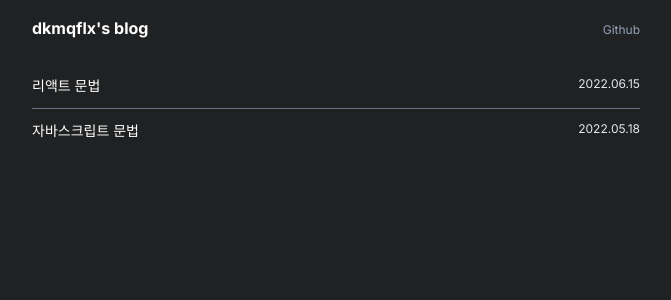
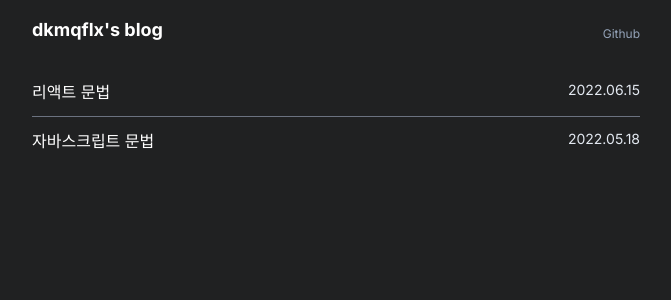
Before and after one commit to dkmqflx/blog, a Next.js app: page / in a window 1280 px wide. Shown: the top 300 px of the page, without its empty margins (304-975 px from the left). Built offline with nearby package versions, Linux system fonts and the light colour scheme.

Commit message:
style: change font size

```diff
--- a/src/app/page.tsx
+++ b/src/app/page.tsx
@@ -15,12 +15,9 @@ async function HomePage() {
               : 'border-t border-solid border-gray-500'
           }`}
         >
-          <Link
-            href={`/posts/${route}`}
-            className="text-sm flex justify-between"
-          >
+          <Link href={`/posts/${route}`} className="flex justify-between">
             <span>{title}</span>
-            <span className="text-xs text-slate-200">{date.toString()}</span>
+            <span className="text-sm text-slate-200">{date.toString()}</span>
           </Link>
         </li>
       ))}
--- a/src/components/Header.tsx
+++ b/src/components/Header.tsx
@@ -4,7 +4,7 @@ function Header() {
   return (
     <header className="mb-6 flex justify-between items-end">
       <Link href="/">
-        <span className="text-md font-bold">{`dkmqflx's blog`}</span>
+        <span className="text-lg font-bold">{`dkmqflx's blog`}</span>
       </Link>
       <a href="https://github.com/dkmqflx" target="_blank">
         <span className="text-xs text-slate-400  cursor-pointer">Github</span>
```
